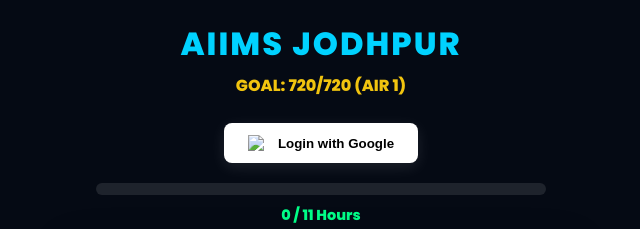
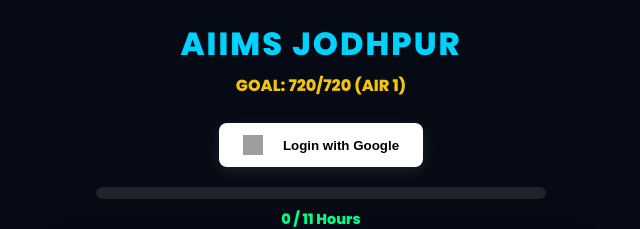
Before and after one commit to tanvi0210/Study-tracker, a plain HTML site: page index.html in a window 1280 px wide. Shown: the top 229 px of the page, without its empty margins (319-959 px from the left). Drawn offline with Linux system fonts and the light colour scheme; no server answers; grey boxes are pictures that could not be loaded.

Commit message:
Update index.html

```diff
--- a/index.html
+++ b/index.html
@@ -31,7 +31,7 @@
     </div>
 
     <button id="loginBtn" class="auth-btn">
-        <img src="https://www.gstatic.com/firebasejs/ui/2.0.0/images/action/google.svg" width="20"> Login with Google
+       <img src="https://upload.wikimedia.org/wikipedia/commons/c/c1/Google_\"G\"_Logo.svg" width="20" height="20" style="margin-right:10px;"> Login with Google
     </button>
 
     <div id="userStatus">SYNC ACTIVE: <span id="userNameDisplay"></span></div>
```
